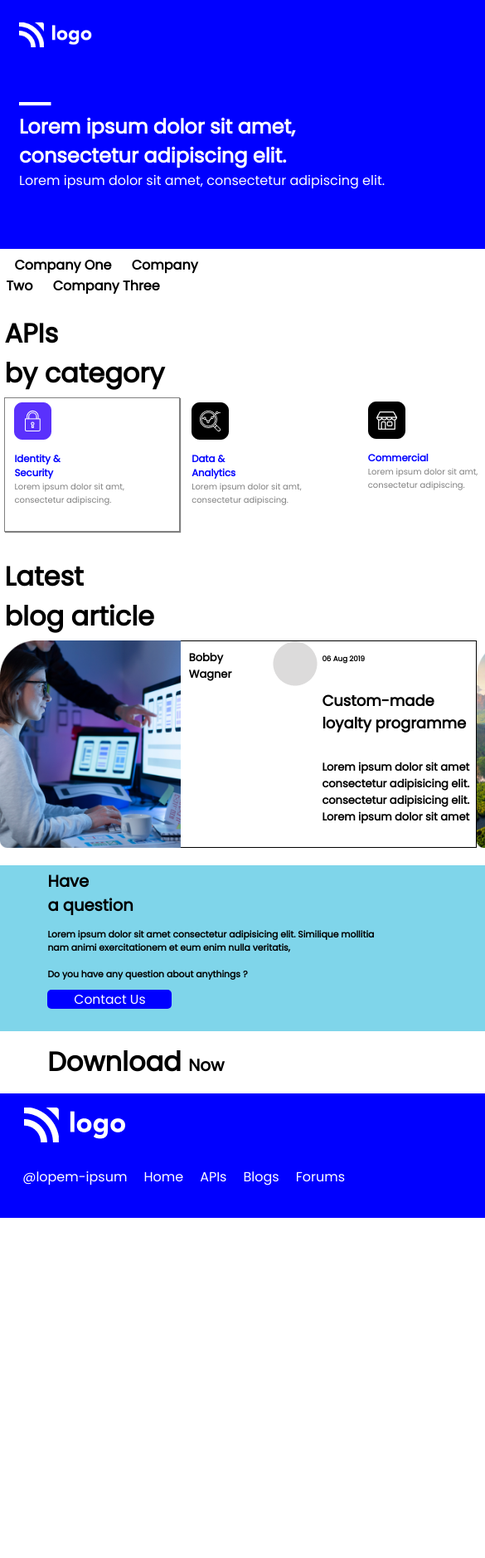
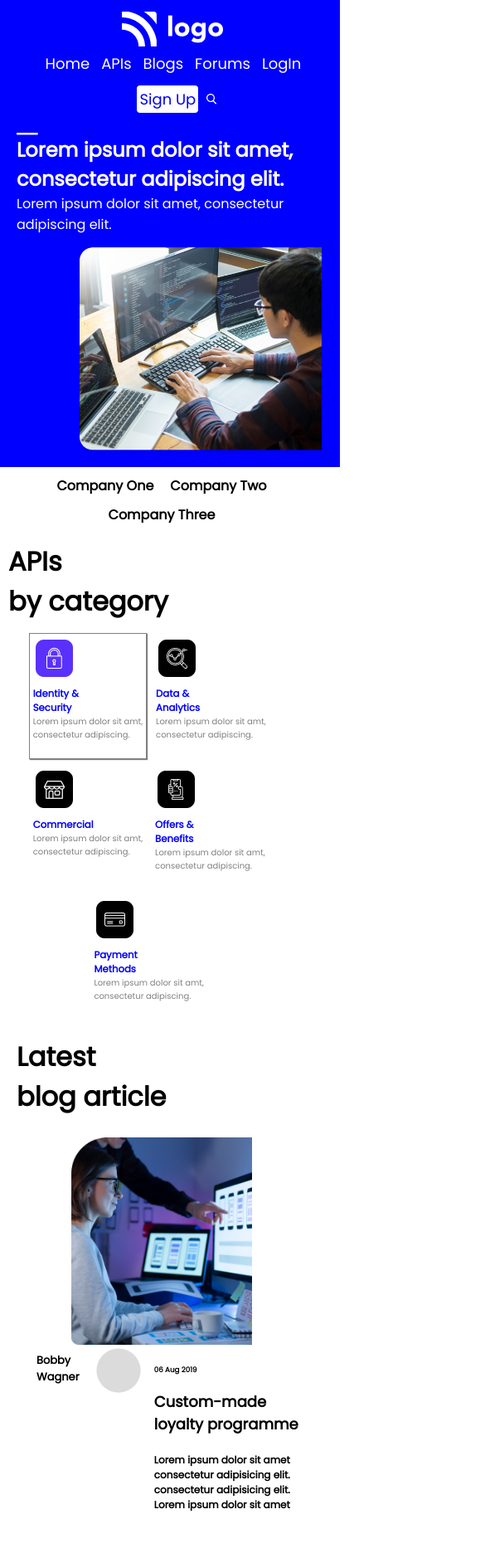
Before and after one commit to NirajVadher07/html_css_project9, a plain HTML site: page index.html in a window 390 px wide. Shown: the top 1878 px of the page at 83% size, 585 px wide, since content can reach past the window. Before the commit the page ends 1468 px from the top, so only its background shows below. Drawn offline with Linux system fonts and the light colour scheme.

Commit message:
mobile view

```diff
--- a/index.html
+++ b/index.html
@@ -12,7 +12,12 @@
     <header>
         <!-- Navigation Bar Starts -->
         <nav>
+            <!-- LOGO -->
+            <div >
+                <img class="logo" src="./images/Logo.png" >
+            </div>
             <!-- Navigation items Starts -->
+            <div>
                 <a class="nav-item">Home</a>
                 <a class="nav-item">APIs</a>
                 <a class="nav-item">Blogs</a>
@@ -22,16 +27,12 @@
                 <svg class="nav-item-search" width="13" height="13" viewBox="0 0 13 13" fill="none" xmlns="http://www.w3.org/2000/svg">
                 <path fill-rule="evenodd" clip-rule="evenodd" d="M8.85903 8.24401L11.816 11.321L11.815 11.322C11.991 11.4877 12.0614 11.7369 11.9982 11.9703C11.9349 12.2036 11.7483 12.3831 11.5127 12.4372C11.2771 12.4914 11.0308 12.4113 10.872 12.229L7.89103 9.12901C7.04998 9.72236 6.04531 10.0397 5.01603 10.037C2.66419 10.0372 0.627975 8.40344 0.118589 6.10743C-0.390797 3.81142 0.763438 1.46979 2.89472 0.475412C5.02599 -0.518963 7.56198 0.100953 8.99418 1.96641C10.4264 3.83187 10.3702 6.44192 8.85903 8.24401ZM8.44412 3.59725C7.86941 2.21135 6.51636 1.3082 5.01603 1.30901C2.9693 1.31231 1.31123 2.97128 1.30903 5.01801C1.30903 6.51834 2.21291 7.8709 3.59912 8.44487C4.98532 9.01883 6.58078 8.70114 7.64139 7.63996C8.702 6.57878 9.01883 4.98314 8.44412 3.59725Z" fill="white"/>
                 </svg>
+            </div>
         </nav>
-
-        <!-- LOGO -->
-        <div >
-            <img class="logo" src="./images/Logo.png" >
-        </div>
-
         <!-- Text -->
         <div class="header-text">
-            <img src="./images/Rectangle_12.png">
+            <div>
+                <img src="./images/Rectangle_12.png" width="7%">
                 <h2>
                     Lorem ipsum dolor sit amet, <br>consectetur adipiscing elit.
                 </h2>
@@ -39,10 +40,10 @@
                     Lorem ipsum dolor sit amet, consectetur adipiscing elit.
                 </p>
             </div>
-
             <!-- Image -->
             <div>
                 <img class="header-image" src="./images/IMAGE HERE.png" width="300px">
+            </div>
         </div>
     </header>
     <!-- Companies -->
@@ -70,7 +71,7 @@
                 <p class="card-body">Lorem ipsum dolor sit amt, <br> consectetur adipiscing.</p>
             </div>
             <!-- Card 03 -->
-            <div class="card" style="position:relative;bottom: 18px;">
+            <div class="card">
                 <img class="card-logo" src="./images/Group 99.png">
                 <h3 class="card-head">Commercial</h3>
                 <p class="card-body">Lorem ipsum dolor sit amt, <br> consectetur adipiscing.</p>
@@ -103,6 +104,7 @@
                 <div class="blog-image">
                     <img src="./images/Rectangle.png" alt="" height="250px">
                 </div>
+                <div class="blog-contents">
                     <div class="blog-author">
                         <b>Bobby Wagner</b>
                     </div>
@@ -115,6 +117,7 @@
                         <h4>Lorem ipsum dolor sit amet consectetur adipisicing elit. consectetur adipisicing elit. Lorem ipsum dolor sit amet</h4>
                     </div>
                 </div>
+            </div>
 
             <!-- Blog card 02 -->
 
@@ -122,6 +125,7 @@
                 <div class="blog-image">
                     <img src="./images/Rectangle Copy.png" alt="" height="250px">
                 </div>
+                <div class="blog-contents">
                     <div class="blog-author">
                         <b>Gloria Graham</b>
                     </div>
@@ -135,11 +139,12 @@
                     </div>
                 </div>
             </div>
+        </div>
 
         <!-- FAQ SECTION -->
         <div class="faq-section">
             <div class="faq-content">
-                <h2>Have <br> a question</h2>
+                <h2>Have a question</h2>
                 <h4>Lorem ipsum dolor sit amet consectetur adipisicing elit. Similique mollitia <br>nam animi exercitationem et eum enim nulla veritatis,</h4>
                 <h5>Do you have any question about anythings ?</h5>
 
--- a/style.css
+++ b/style.css
@@ -8,26 +8,25 @@
   padding: 0;
   outline: 0;
 }
-body{
-  width:70vw;
-}
 header{
-  height: 300px;
-  display: block;
   background-color: #0000ff;
-  width: 1150px;
+  display: flex;
+  flex-direction: column;
+  padding: 10px;
 }
 .logo{
-  height: 30px;
-  margin-left: 2%;
 }
 header nav{
-  display: inline;
-  padding: 2px 5px;
   font-size: large;
-  margin-left: 58%;
-  position: relative;
-  top: 8%;
+  display: flex;
+}
+nav div:nth-child(1) , nav div:nth-child(2){
+  width: 50%;
+}
+nav div:nth-child(2){
+  display: flex;
+  justify-content: flex-end;
+  align-items: center;
 }
 .nav-item{
   color: white;
@@ -42,6 +41,7 @@ header nav{
   padding: 3px 3px;
   color: blue;
   border-radius: 4px;
+  margin: 10px;
   transition: background-color 200ms , color 200ms;
 }
 .nav-item-active:hover{
@@ -49,18 +49,26 @@ header nav{
   color: white;
 }
 .header-text{
-  margin-top: 4%;
-  margin-left: 2%;
+  width: 97vw;
+  display: flex;
   color: #ffffff;
 }
-.header-image{
-  margin-left: 74%;
-  position: relative;
-  bottom: 150px;
+.header-text div{
+  width: 50%;
+}
+.header-text div:nth-child(1){
+  display: flex;
+  flex-direction: column;
+  justify-content: center;
+}
+.header-text div:nth-child(2){
+  display: flex;
+  justify-content: flex-end;
+  align-items: center;
 }
 .companies{
-  margin-left: 2%;
-  padding: 7px 2px;
+  margin-top: 1%;
+  padding: 1px 2px;
 }
 .company-items{
   color: #000000;
@@ -73,23 +81,21 @@ header nav{
   border-bottom: 3px solid black ;
 }
 .api-heading{
-  margin-left: 2%;
-  margin-top: 5%;
+  margin-top: 1%;
+  padding: 10px;
 }
 .cards{
   height: fit-content;
-  width:1100px;
-  display: inline-block;
-  margin-left: 2%;
-  margin-top: 2%;
+  width: 90vw;
   font-size: x-small;
-
+  margin-left: 1%;
+  display: flex;
+  justify-content: space-evenly;
+  align-items: center;
 }
 .card-active{
   width: 200px;
   height: 150px;
-  display: inline-block;
-  padding: 5px 5px;
   border: 1px solid grey;
   box-shadow: 1px 1px 1px grey;
 }
@@ -100,12 +106,9 @@ header nav{
 .card{
   width: 200px;
   height: 150px;
-  display: inline-block;
-  padding: 5px 5px;
 }
 .card-logo{
-  margin-left: 3%;
-  padding-bottom: 10px;
+  margin: 5%;
 }
 .card-head{
   color: #0000ff;
@@ -115,142 +118,156 @@ header nav{
   margin-left: 3%;
   color: grey;
 }
+/* blog section */
 .blog-heading{
-  margin-left: 2%;
-  margin-top: 5%;
+  margin-top: 2%;
+  padding: 10px 20px;
 }
 .blog-cards{
-  display: inline-flex;
+  display: flex;
   margin-top: 2%;
+  justify-content: space-evenly;
+  align-items: center;
 }
 .blog-card{
-  width: 575px;
-  display: inline-flex;
-  height: 250px;
+  width: 45%;
+  display: flex;
+  justify-content: center;
+}
+.blog-image{
+  width: 40%;
+}
+.blog-contents{
+  display: flex;
 }
 .blog-author{
   font-size: small;
-  position: relative;
-  padding: 10px 10px;
+  width: 20%;
+  padding: 5px;
   border-top: 1px solid black;
   border-bottom: 1px solid black;
 }
 .blog-bottom{
-  display: inline;
-  position: relative;
+  width: 20%;
   border-top: 1px solid black;
   border-bottom: 1px solid black;
 }
 .blog-content{
   font-size: small;
-  position: relative;
-  width: 200px;
+  width: 60%;
+  padding: 2px;
   border-top: 1px solid black;
   border-bottom: 1px solid black;
   border-right: 1px solid black;
-
+  display: flex;
+  flex-direction: column;
+  justify-content: flex-start;
 }
 .blog-content h6{
-  padding-top: 15px;
-  padding-bottom: 10px;
-  padding-left: 5px;
+  height: 20%;
+  display: flex;
+  align-items: center;
 }
 .blog-content h3{
   font-size: large;
-  padding-top: 20px;
-  padding-left: 5px;
-  padding-bottom: 10px;
+  height: 20%;
 }
 .blog-content h4{
-  padding-top: 20px;
-  padding-left: 5px;
+  height: 50%;
+  display: flex;
+  align-items: center;
+  font-size: 12px;
 }
 .faq-section{
   margin-top: 5%;
-  display: inline-flex;
-  height: 200px;
-  width: 1149px;
+  width: 100vw;
+  display: flex;
   background-color: rgba(112, 208, 232, 0.893);
 }
 .faq-content{
-  padding-top: 5px;
-  width: 400px;
-  position:relative;
-  left: 5%;
+  width: 50%;
   font-size: small;
+  padding-left: 40px;
+}
+.faq-content h2{
+  padding: 10px;
 }
 .faq-content h4{
   font-size: smaller;
-  position: relative;
-  top: 7%;
+  padding: 10px;
 }
 .faq-content h5{
   font-size: smaller;
-  position: relative;
-  top: 15%;
+  padding: 10px;
 }
 .faq-content button{
   font-size: larger;
-  position: relative;
-  top:20%;
   width: 150px;
+  margin: 10px;
   background-color: #0000ff;
   color: #ffffff;
   border: none;
   border-radius: 5px;
 }
 .faq-image{
-  position: relative;
-  left: 20%;
+  width: 50%;
+  display: flex;
+  justify-content: flex-end;
+  align-items: center;
 }
 .download-section{
-  display: inline-flex;
-  width: 1145px;
   margin-top: 5%;
+  width: 100vw;
+  display: flex;
 }
 .download-content{
-  margin-left: 5%;
+  width: 50%;
+  padding-left: 40px;
 }
 .download-content span{
   font-size: 20px;
 }
 .download-email{
-  margin-left: 40%;
-  margin-top: 1%;
-  height: fit-content;
+  width: 50%;
+  display: flex;
+  justify-content: flex-end;
+  padding-right: 40px;
 }
 .download-email form input{
   width: 300px;
   height: 30px;
-  border-radius: 20px;
+  border-radius: 10px;
   background-color: rgba(165, 203, 213, 0.893);
 }
 .download-email form button{
   background-color: #0000ff;
   color: #ffffff;
-  border-radius: 30px;
+  border-radius: 10px;
   width: 100px;
   height: 30px;
+  cursor: pointer;
 }
 .footer-section{
-  width: 1145px;
-  height: 150px;
+  width: 100vw;
   background-color: #0000ff;
-  margin-top: 5%;
-  display: inline-flex;
+  margin-top: 2%;
+  height: fit-content;
+  display: flex;
+  justify-content: center;
+  align-items: center;
 }
-.footer-left{
+.footer-left , .footer-right{
   width: 50%;
+  padding: 10px;
 }
 .footer-logo{
   margin-left: 5%;
-  margin-top: 3%;
 }
 .list{
   list-style: none;
   display: flex;
-  margin-left: 3%;
-  margin-top: 3%;
+  margin-left: 2%;
+  padding: 5px;
 }
 .list-items{
   color: white;
@@ -261,18 +278,141 @@ header nav{
   border-bottom: 3px solid white;
 }
 .footer-right{
-  width: 50%;
+  width: 45%;
+  display: flex;
+  flex-direction: column;
 }
 .footer-rights{
-  margin-top: 5%;
-  margin-left: 40%;
+  width: 100%;
+  display: flex;
+  justify-content: flex-end;
 }
 .footer-logos{
-  padding: 0 10px;
+  margin: 1%;
 }
 .logos-list{
   list-style: none;
   display: flex;
-  margin-top: 3%;
-  margin-left: 38%;
+  justify-content: flex-end;
 }
+
+@media screen and (max-width:768px){
+  header{
+    width: 100vw;
+    height: fit-content;
+  }
+  header nav{
+    flex-direction: column;
+    justify-content: center;
+    align-items: center;
+    flex-wrap: wrap;
+  }
+  nav div:nth-child(1) , nav div:nth-child(2)  {
+    width: 100%;
+  }
+  nav div:nth-child(1) {
+    display: flex;
+    justify-content: center;
+    margin: 1%;
+  }
+  nav div:nth-child(2){
+    flex-wrap: wrap;
+    justify-content: center;
+    align-items: center;
+  }
+  .header-text{
+    margin-top: 1%;
+    flex-direction: column;
+  }
+  .header-text div:nth-child(1){
+    width: 100%;
+    padding: 10px;
+  }
+  .header-text div:nth-child(2){
+    width: 100%;
+    justify-content: flex-end;
+  }
+  .companies{
+    display: flex;
+    flex-wrap: wrap;
+    justify-content: center;
+    align-items: center;
+  }
+  .api-heading{
+    width: 100%;
+  }
+  .cards{
+    /* flex-direction: column; */
+    flex-wrap: wrap;
+    justify-content: center;
+    align-items: center;
+  }
+  .card-active , .card{
+    width: 40%;
+    margin: 1%;
+  }
+  .blog-cards{
+    flex-direction: column;
+    height: fit-content;
+  }
+  .blog-card{
+    flex-direction: column;
+    width: 100%;
+    margin: 2%;
+  }
+  .blog-image{
+    width: 100%;
+    display: flex;
+    justify-content: center;
+  }
+  .blog-contents{
+    margin-top: 1%;
+    width: 90%;
+    height:250px;
+    margin-left: 10%;
+    justify-content: center;
+  }
+  .blog-author ,  .blog-bottom , .blog-content{
+    border: none;
+  }
+  .faq-section{
+    flex-direction: column;
+    height: fit-content;
+    width: 100vw;
+  }
+  .faq-content{
+    width: 90%;
+    justify-content: flex-start;
+    align-items: center;
+  }
+  .faq-image{
+    width: 100%;
+  }
+  .download-section{
+    flex-direction: column;
+    height: fit-content;
+    justify-content: center;
+    align-items: center;
+  }
+  .download-content{
+    width: 100%;
+  }
+  .download-email{
+    width: 100%;
+    padding-left: 30px;
+  }
+  .footer-section{
+    flex-direction: column;
+    height: fit-content;
+  }
+  .footer-left , .footer-right{
+    width: 100%;
+    display: flex;
+    flex-wrap: wrap;
+    justify-content: center;
+    align-items: center;
+  }
+  .footer-rights{
+    justify-content: center;
+  }
+}
```
Lines whose indentation alone changed are shown as unchanged.
